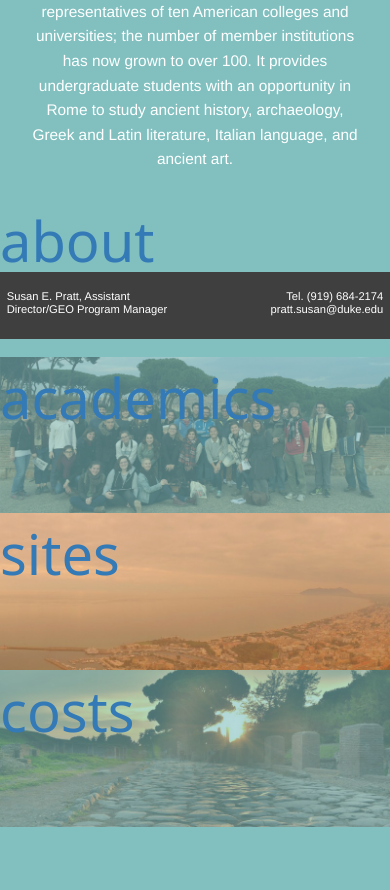
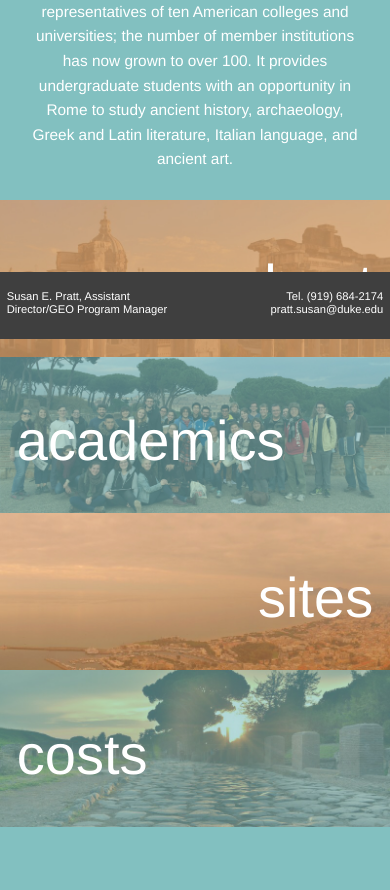
Before and after one commit to Lwalz/ICCS, a PHP site: page / in a window 390 px wide. Shown: the part 505-1395 px from the top of the page. Run offline with PHP 8.4, Linux system fonts and the light colour scheme.

Commit message:
apply to about mobile

```diff
--- a/css/style.css
+++ b/css/style.css
@@ -31,7 +31,7 @@ background-color: #82c0c0;
 #info-bar2{
 	display: none;
 }
-#apply{
+#about{
 background-image: url(../images/palpatine.jpg);
 background-position: top;
 background-repeat:no-repeat;
@@ -64,7 +64,7 @@ background-size:100%;
 	font-size: 4em;
 	height: 2.8em;
 }
-#applya{
+#about>a{
 	float: right;
 	padding-right: .3em;
 	padding-top: .8em;
@@ -73,7 +73,7 @@ background-size:100%;
 	font-family: "Helvetica", sans-serif;
 	font-weight: 100;
 }
-#academicsa{
+#academics>a{
 	float: left;
 	padding-left: .3em;
 	padding-top: .8em;
@@ -82,7 +82,7 @@ background-size:100%;
 	font-family: "Helvetica", sans-serif;
 	font-weight: 100;
 }
-#sitesa{
+#sites>a{
 	float: right;
 	padding-right: .3em;
 	padding-top: .8em;
@@ -91,7 +91,7 @@ background-size:100%;
 	font-family: "Helvetica", sans-serif;
 	font-weight: 100;
 }
-#costsa{
+#costs>a{
 	float: left;
 	padding-left: .3em;
 	padding-top: .8em;
```
